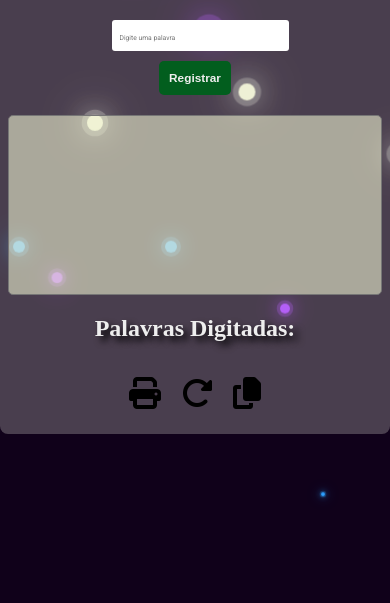
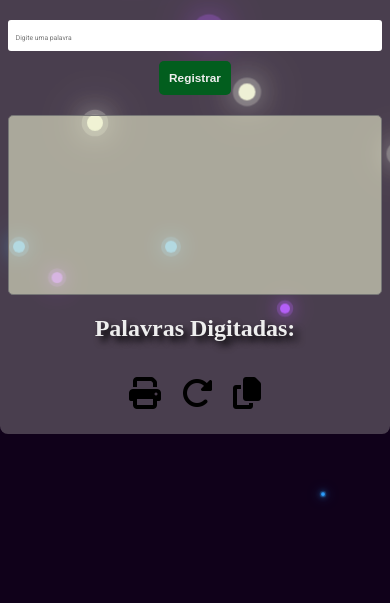
Before and after one commit to Mateus-Belfort/Contando_Palavras, a plain HTML site: page index.html in a window 390 px wide. Shown: the part 241-844 px from the top of the page. Drawn offline with Linux system fonts and the light colour scheme.

Commit message:
responsividade

```diff
--- a/Sass/pages/home.scss
+++ b/Sass/pages/home.scss
@@ -24,13 +24,25 @@ body {
 
 .box {
   position: relative;
+  display: flex;
+  flex-direction: column;
+  align-items: center;
+  justify-content: space-between;
   width: 65%;
-  height: 55vh;
+  height: 65vh;
   top: 20%;
   bottom: 30%;
   margin: 0 auto;
   background: $transparent;
   border-radius: 8px;
+}
+
+.topInputs {
+  display: flex;
+  flex-direction: row;
+  align-items: center;
+  gap: 10px;
+  width: 96%;
 }
 
 .box h1 {
@@ -51,9 +63,9 @@ body {
 }
 
 .name-input {
-  width: 75%;
+  width: 95%;
   padding: 8px;
-  margin-left: 10px;
+
   font-size: 1.5vh;
   font-family: "Roboto";
   border: none;
```
Also changed, not shown: css/style.css, 1 other file.
